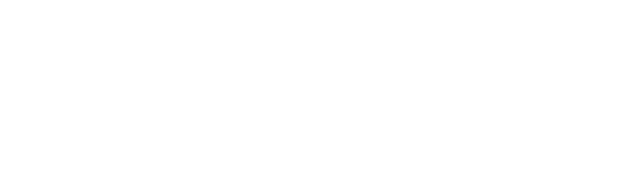
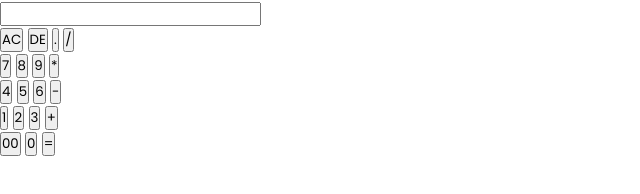
Before and after one commit to rdvlpr/vanilla-calculator, a plain HTML site: page index.html in a window 1280 px wide. Shown: the whole page, without its empty margins (0-640 px from the left). Drawn offline with Linux system fonts and the light colour scheme.

Commit message:
Created HTML structure

```diff
--- a/index.html
+++ b/index.html
@@ -11,10 +11,54 @@
   <link
     href="https://fonts.googleapis.com/css2?family=Poppins:ital,wght@0,100;0,200;0,300;0,400;0,500;0,600;0,700;0,800;0,900;1,100;1,200;1,300;1,400;1,500;1,600;1,700;1,800;1,900&family=Roboto:ital,wght@0,100;0,300;0,400;0,500;0,700;0,900;1,100;1,300;1,400;1,500;1,700;1,900&display=swap"
     rel="stylesheet" />
-
 </head>
 
 <body>
+
+  <div class="container">
+    <div class="calculator">
+      <form>
+        <div>
+          <input type="text" name="display">
+        </div>
+        <div>
+          <input type="button" value="AC">
+          <input type="button" value="DE">
+          <input type="button" value=".">
+          <input type="button" value="/">
+        </div>
+
+        <div>
+          <input type="button" value="7">
+          <input type="button" value="8">
+          <input type="button" value="9">
+          <input type="button" value="*">
+        </div>
+
+        <div>
+          <input type="button" value="4">
+          <input type="button" value="5">
+          <input type="button" value="6">
+          <input type="button" value="-">
+        </div>
+
+        <div>
+          <input type="button" value="1">
+          <input type="button" value="2">
+          <input type="button" value="3">
+          <input type="button" value="+">
+        </div>
+
+        <div>
+          <input type="button" value="00">
+          <input type="button" value="0">
+          <input type="button" value="=" class="equal-button">
+        </div>
+      </form>
+    </div>
+
+
+  </div>
 
   <!--JavaScript-->
   <script src="/src/script.js"></script>
```
